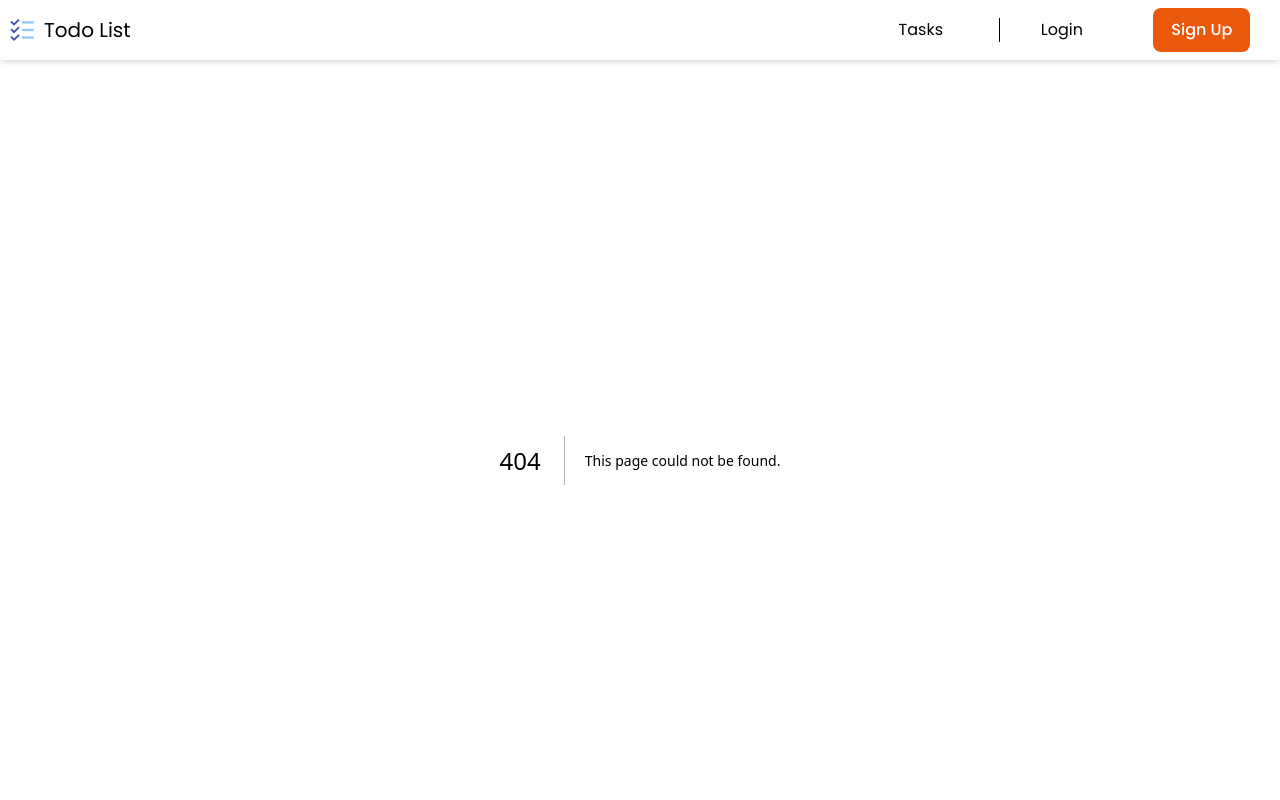
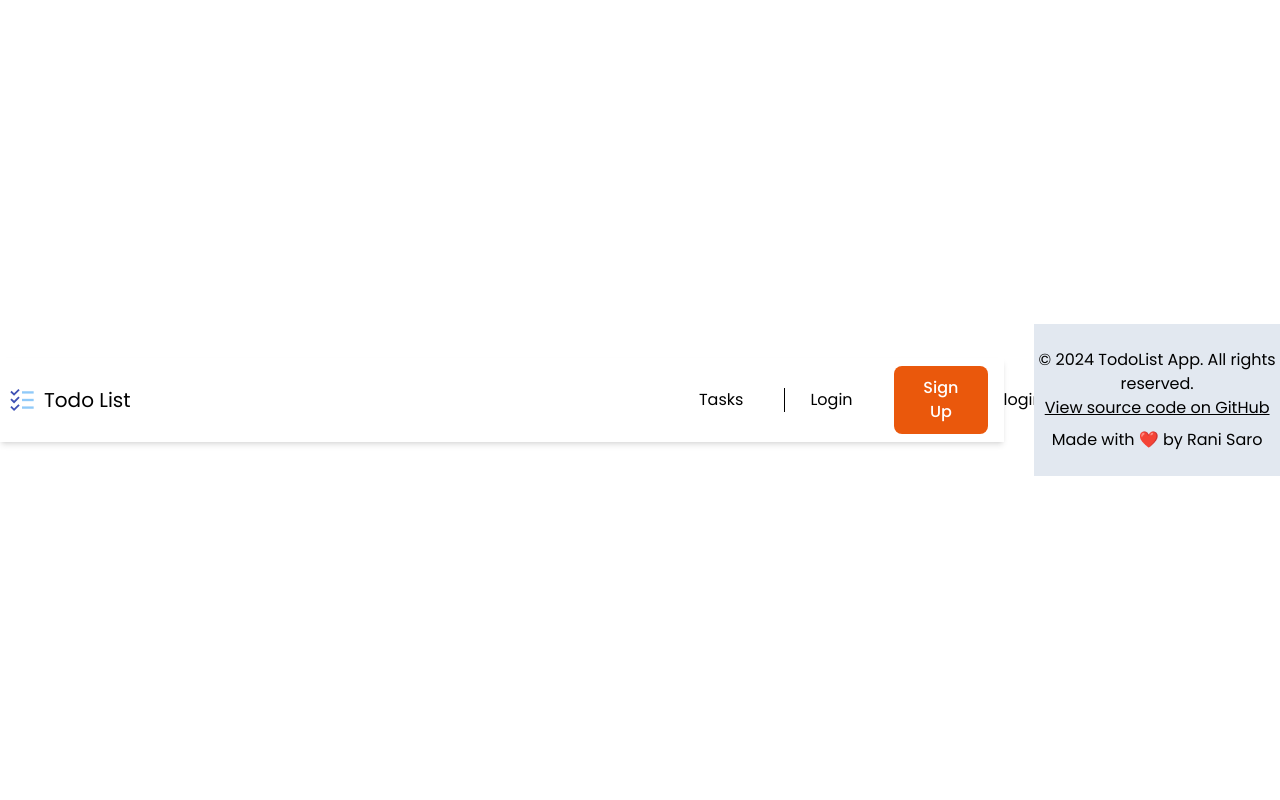
Before and after one commit to Rani-Codes/learningFastAPI, a Next.js app in the folder todo-frontend/: page /login in a window 1280 px wide. Before the commit this address had no page. Shown: the top 800 px of the page. Built offline with nearby package versions, Linux system fonts and the light colour scheme.

Commit message:
add login route for next

```diff
--- /dev/null
+++ b/todo-frontend/app/login/layout.tsx
@@ -0,0 +1,21 @@
+// app/login/layout.tsx
+
+import { poppins } from '@/ui/fonts';
+import { Metadata } from 'next';
+
+export const metadata: Metadata = {
+  title: 'Login - Todo App',
+  description: 'Login to your Todo list web-app',
+};
+
+export default function LoginLayout({ children }: { children: React.ReactNode }) {
+  return (
+    <html lang="en">
+      <body className={`${poppins.className} antialiased relative overflow-hidden min-h-screen flex items-center justify-center`}>
+        <main className="w-full">
+          {children}
+        </main>
+      </body>
+    </html>
+  );
+}
--- /dev/null
+++ b/todo-frontend/app/login/page.tsx
@@ -0,0 +1,7 @@
+const page = () => {
+  return (
+    <div>login</div>
+  )
+}
+
+export default page
```
